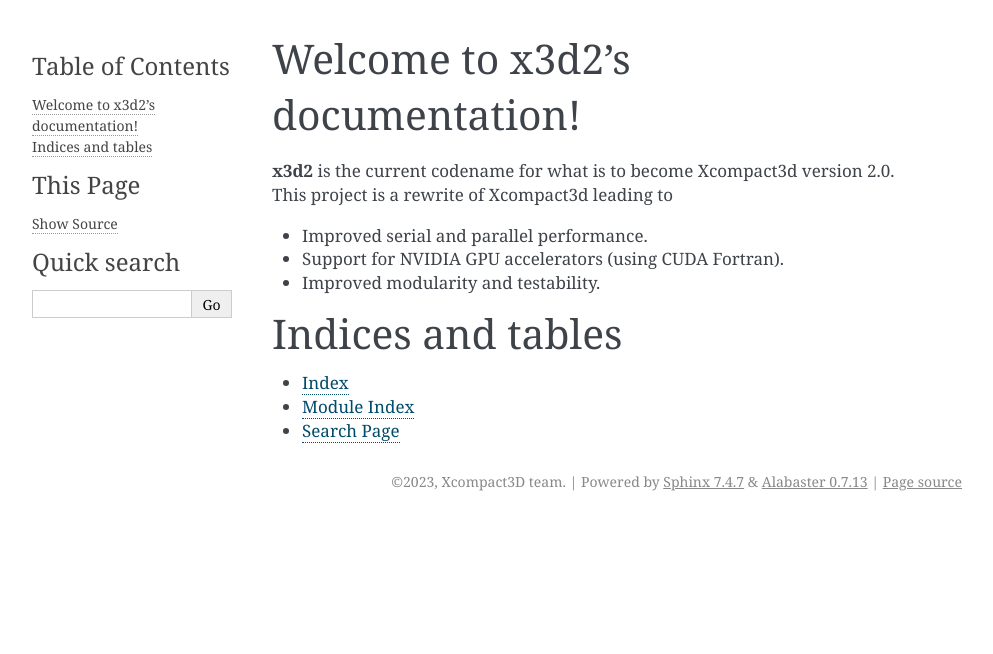
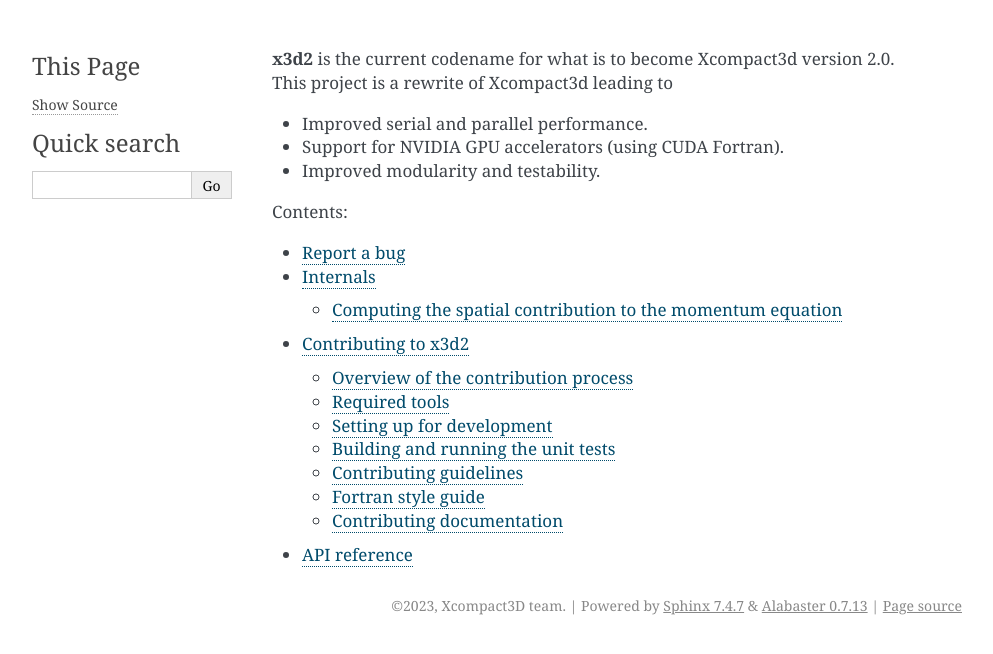
Before and after one commit to xcompact3d/x3d2, a Sphinx documentation site: the page built from docs/source/index.rst, in a window 1280 px wide. Shown: the top 654 px of the page, without its empty margins (148-1141 px from the left). Built offline with Sphinx 7.4.7, drawn with Linux system fonts in a browser that asks for light colours.

Commit message:
docs: All minor tweaks!

```diff
--- a/docs/source/developer/contributing_guidelines.rst
+++ b/docs/source/developer/contributing_guidelines.rst
@@ -1,5 +1,5 @@
-Contributing
-============
+Contributing guidelines
+=======================
 
 x3d2 is a collaborative project, open to all.  In order to enable
 effective collaboration, however, we ask that your contribution(s)
--- a/docs/source/developer/contribution_workflow.rst
+++ b/docs/source/developer/contribution_workflow.rst
@@ -1,5 +1,5 @@
-x3d2 contribution process
-==========================
+Overview of the contribution process
+====================================
 
 The graph below illustrates the general process for contributing code
 changes to x3d2:
--- a/docs/source/index.rst
+++ b/docs/source/index.rst
@@ -2,9 +2,6 @@
    sphinx-quickstart on Mon Feb 27 14:46:56 2023.
    You can adapt this file completely to your liking, but it should at least
    contain the root `toctree` directive.
-
-Welcome to x3d2's documentation!
-================================
 
 **x3d2** is the current codename for what is to become Xcompact3d
 version 2.0.  This project is a rewrite of Xcompact3d leading to
@@ -13,16 +10,12 @@
 - Support for NVIDIA GPU accelerators (using CUDA Fortran).
 - Improved modularity and testability.
 
+Contents:
+
 .. toctree::
-   :hidden:
+   :maxdepth: 2
 
    report_a_bug
    internals/index
    developer/index
-
-Indices and tables
-==================
-
-* :ref:`genindex`
-* :ref:`modindex`
-* :ref:`search`
+   API reference <https://xcompact3d.github.io/x3d2/api>
```
Also changed, not shown: docs/source/developer/index.rst (+15 -14 lines), docs/source/developer/tooling.rst (+8 -5 lines), ford.md (+1 -1 lines).
